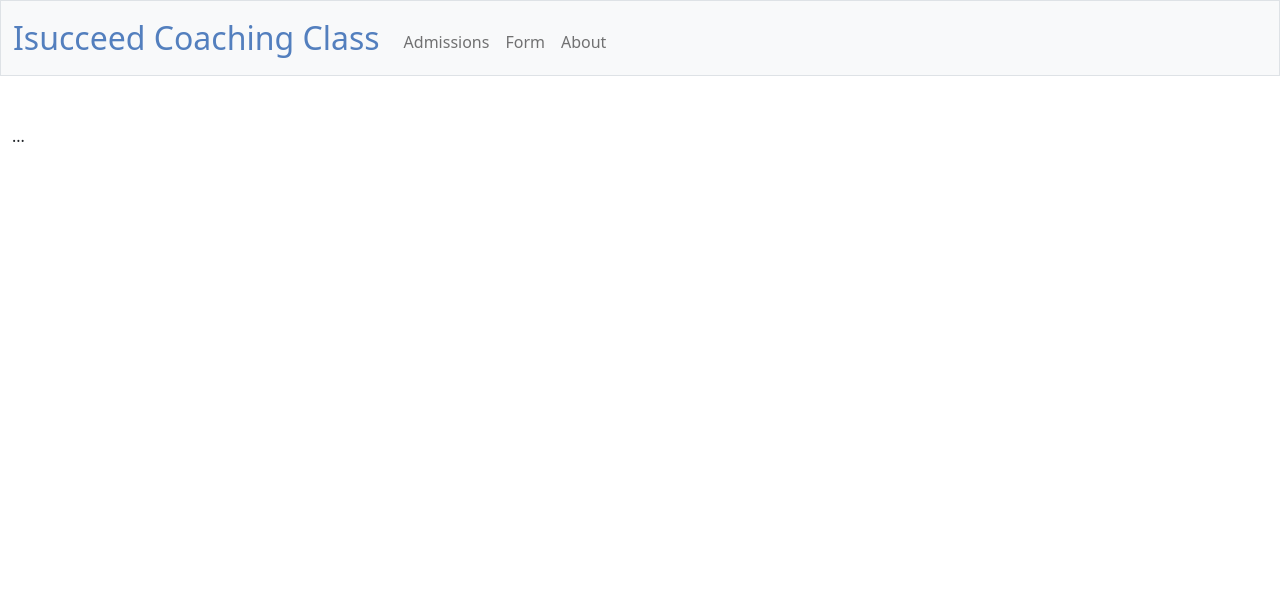
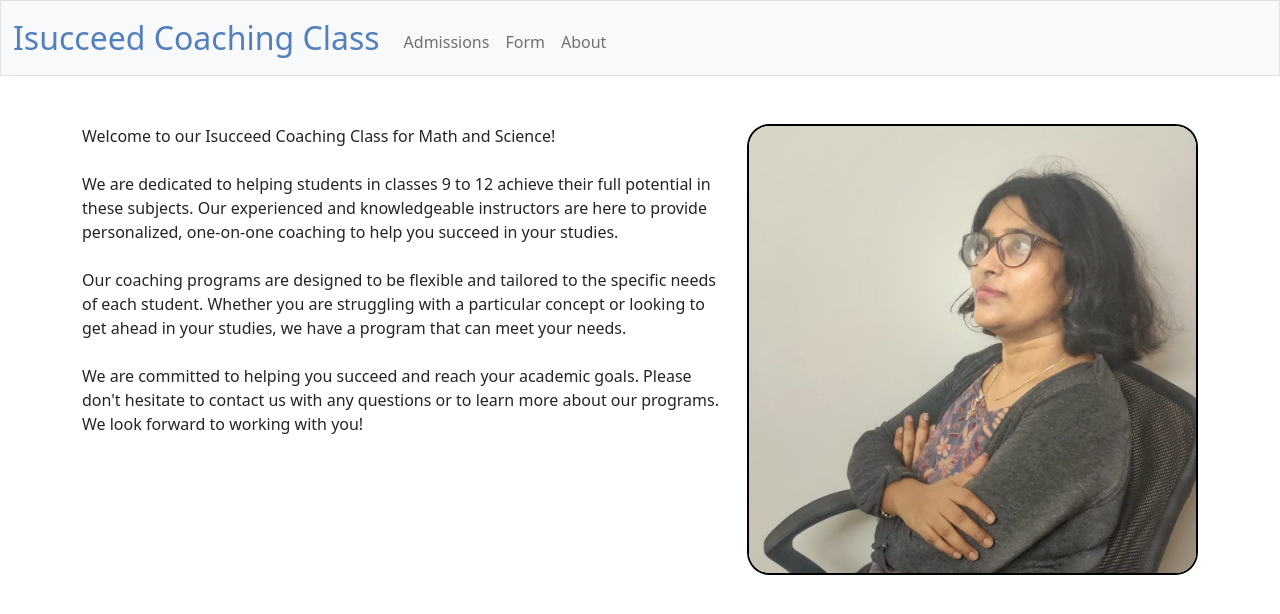
Before and after one commit to naisarg14/project, a Flask app: page / in a window 1280 px wide. Shown: the top 614 px of the page. Run offline with Flask 2, Linux system fonts and the light colour scheme; some libraries are stand-ins or nearby versions.

Commit message:
Updateing

```diff
--- a/app.py
+++ b/app.py
@@ -100,8 +100,11 @@ def student():
 @app.route("/subject", methods=["GET", "POST"])
 def subject():
     if request.method == "GET":
+
+        if not session["user_id"] or session["user_id"] == 0:
+            return redirect("/student")
+
         student = db.execute("SELECT * FROM student WHERE id=?", session["user_id"])
-        grade = student[0]["grade"]
 
         if grade in ["Class-9", "Class-10"]:
             return render_template("subject.html", subjects=SUBJECTS, id=student[0]["id"], grade=student[0]["grade"])
@@ -142,6 +145,9 @@ def subject():
 @app.route("/parents", methods=["GET", "POST"])
 def parents():
     if request.method == "GET":
+
+        if not session["user_id"] or session["user_id"] == 0:
+            return redirect("/student")
 
         student = db.execute("SELECT * FROM student WHERE id=?", session["user_id"])
 
@@ -186,6 +192,10 @@ def parents():
 @app.route("/comfirm", methods=["GET", "POST"])
 def confirm():
     if request.method == "GET":
+
+        if not session["user_id"] or session["user_id"] == 0:
+            return redirect("/student")
+
         student = db.execute("SELECT * FROM student WHERE id=?", session["user_id"])
         subjects = db.execute("SELECT * FROM subjects WHERE sub_id=?", session["user_id"])
         streams = db.execute("SELECT * FROM streams W2HERE str_id=?", session["user_id"])
@@ -196,9 +206,12 @@ def confirm():
             sub_str = ["Subject: ", subjects[0]["subject"]]
             return render_template("confirm.html", student=student[0], sub_str=sub_str, father=father[0], mother=mother[0])
 
-        if streams:
+        if streams[0]:
             sub_str = ["Stream: ", streams[0]["stream"]]
             return render_template("confirm.html", student=student[0], sub_str=sub_str, father=father[0], mother=mother[0])
+
+    if request.method == "POST":
+        return redirect("/")
 
 
 @app.route("/about", methods=["GET", "POST"])
--- a/static/styles.css
+++ b/static/styles.css
@@ -24,3 +24,10 @@ nav .navbar-brand .green
 .notice {
     font-style: italic;
 }
+
+.image
+{
+    border: 2px solid black;
+    border-radius: 5%;
+    width: 100%;
+}
--- a/templates/confirm.html
+++ b/templates/confirm.html
@@ -9,7 +9,7 @@
     <h3>Confirm Your Details</h3>
     <br>
     <h4>About The Student</h4>
-    <form action="/student" class="row g-3" method="post" >
+    <form action="/confirm" class="row g-3" method="post" >
         <div class="col-md-4 form-floating">
             <input autofocus autocomplete="off" class="form-control" disabled id="first_name" name="first_name" placeholder="First Name *" required type="text" value={{ student.first_name }}>
             <label for="first_name">First Name *</label>
--- a/templates/index.html
+++ b/templates/index.html
@@ -5,5 +5,19 @@
 {% endblock %}
 
 {% block main %}
-    ...
+    <div class="container">
+        <div class="row align-items-start">
+            <div class="col-7">
+                <div>Welcome to our Isucceed Coaching Class for Math and Science!</div>
+                <br>
+                <div>We are dedicated to helping students in classes 9 to 12 achieve their full potential in these subjects. Our experienced and knowledgeable instructors are here to provide personalized, one-on-one coaching to help you succeed in your studies.</div>
+                <br>
+                <div>Our coaching programs are designed to be flexible and tailored to the specific needs of each student. Whether you are struggling with a particular concept or looking to get ahead in your studies, we have a program that can meet your needs.</div>
+                <br>
+                <div>We are committed to helping you succeed and reach your academic goals. Please don't hesitate to contact us with any questions or to learn more about our programs. We look forward to working with you!</div>
+            </div>
+        <div class="col-5">
+            <img src="/static/bhawna.jpg" alt="Bhawna Patel" class="image">
+        </div>
+    </div>
 {% endblock %}
```
Also changed, not shown: static/bhawna.jpg (added), templates/admissions.html (added), 5 other files.
